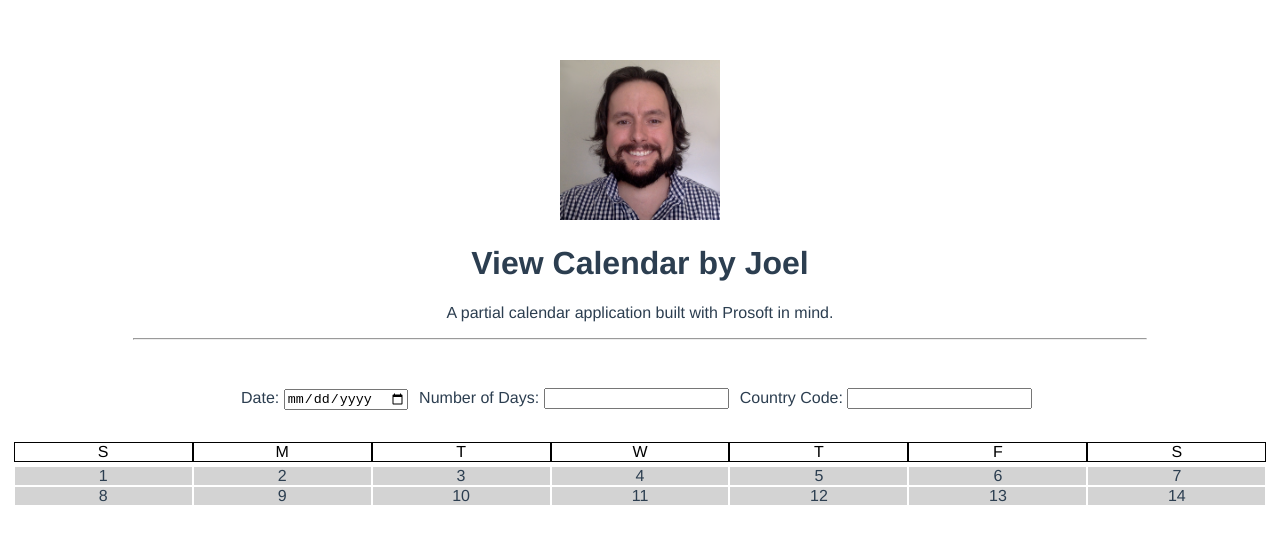
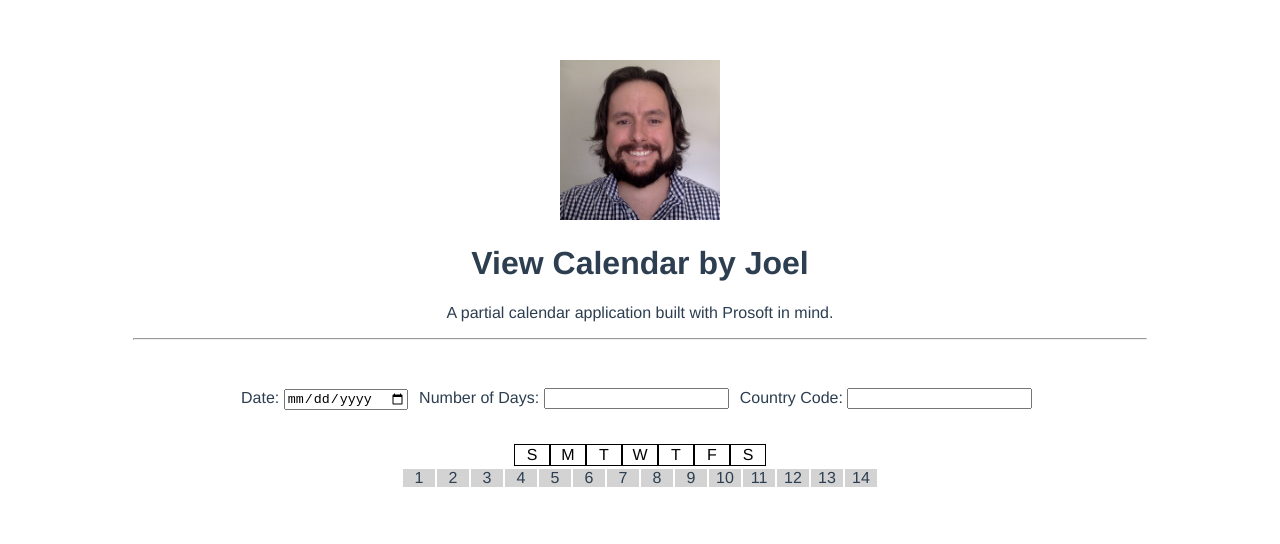
Before and after one commit to joelamajors/vue-calendar, a Vue app: page / in a window 1280 px wide. Shown: the top 544 px of the page. Built offline with nearby package versions, Linux system fonts and the light colour scheme.

Commit message:
went back to table. corrected css and abstracted elements of the table

```diff
--- a/src/App.vue
+++ b/src/App.vue
@@ -1,23 +1,20 @@
 <template>
   <div id="app">
-    <headerVue></headerVue>
-    <dateInput></dateInput>
-    <calendarHeader></calendarHeader>
-    <calendar></calendar>
+    <theHeading />
+    <dateInput />
+    <calendar />
   </div>
 </template>
 
 <script>
-import HeaderVue from './components/HeaderVue.vue'
-import CalendarHeader from './components/CalendarHeader.vue'
+import TheHeading from './components/TheHeading.vue'
+import DateInput from './components/DateInput.vue'
 import Calendar from './components/Calendar.vue'
-import DateInput from './components/DateInput.vue'
 
 export default {
   name: 'App',
   components: {
-    HeaderVue,
-    CalendarHeader,
+    TheHeading,
     Calendar,
     DateInput
   }
--- a/src/components/Calendar.vue
+++ b/src/components/Calendar.vue
@@ -1,66 +1,27 @@
 <template>
   <div id="day-nums" class="calendar">
-    <div class="dates-of-week">
-      <div
-        v-for="dateNum in dateNums"
-        :key="dateNum.id"
-        class="days inactive">
-          {{dateNum.dayOfMonth}}
-      </div>
-    </div>
+     <table class="calendar">
+       <calendarTableHeader />
+       <calendarTableRows />
+     </table>
   </div>
 </template>
 
 <script>
+import CalendarTableHeader from './CalendarTableHeader.vue'
+import CalendarTableRows from './CalendarTableRows.vue'
+
 export default {
-  name: 'day-nums',
-  data () {
-    return {
-      dateNums: [
-        { dayOfMonth: 1 },
-        { dayOfMonth: 2 },
-        { dayOfMonth: 3 },
-        { dayOfMonth: 4 },
-        { dayOfMonth: 5 },
-        { dayOfMonth: 6 },
-        { dayOfMonth: 7 },
-        { dayOfMonth: 8 },
-        { dayOfMonth: 9 },
-        { dayOfMonth: 10 },
-        { dayOfMonth: 11 },
-        { dayOfMonth: 12 },
-        { dayOfMonth: 13 },
-        { dayOfMonth: 14 }
-      ]
-    }
+  components: {
+    CalendarTableHeader,
+    CalendarTableRows
   }
 }
 </script>
 
 <style scoped>
   .calendar {
-    margin-top: .25em;
+    margin: 0 auto;
     text-align:center;
   }
-  .days {
-    display: inline-block;
-    border: 1px solid white;
-    min-width: 1em;
-    width: 14%;
-    text-align: center;
-    padding: 0;
-    margin: 0;
-  }
-  .inactive {
-    background-color: lightgrey;
-  }
-  .weekday {
-    background-color: yellowgreen;
-  }
-  .weekend {
-    background-color: yellow;
-  }
-  .dates-of-week {
-    text-align: center;
-  }
 </style>
--- a/src/components/CalendarHeader.vue
+++ b/src/components/CalendarTableHeader.vue
@@ -1,20 +1,20 @@
 <template>
-  <div id="date-name" class="calendar-header">
-    <div class="days-of-week">
-      <div
-        v-for="dateName in dateNames"
-        :key="dateName.id"
-        class="date-names"
+    <thead>
+      <tr>
+        <td
+          id="dateNames"
+          v-for="dateName in dateNames"
+          :key="dateName.id"
+          class="date-names-table"
         >
-        {{dateName.message}}
-      </div>
-    </div>
-  </div>
+          {{dateName.message}}
+        </td>
+      </tr>
+    </thead>
 </template>
 
 <script>
 export default {
-  name: 'date-names',
   data () {
     return {
       dateNames: [
@@ -32,15 +32,11 @@ export default {
 </script>
 
 <style scoped>
-  .date-names {
+  .date-names-table {
     display: inline-block;
     border: 1px solid black;
     color: black;
-    min-width: 1em;
-    width: 14%;
+    min-width: 2em;
     text-align: center;
   }
-  .days-of-week {
-   text-align: center;
-  }
 </style>
--- /dev/null
+++ b/src/components/CalendarTableRows.vue
@@ -0,0 +1,61 @@
+<template>
+  <tbody>
+    <tr>
+      <td
+        v-for="dateNum in dateNums"
+        :key="dateNum.id"
+        class="days inactive">
+          {{dateNum.dayOfMonth}}
+      </td>
+    </tr>
+  </tbody>
+</template>
+
+<script>
+export default {
+  name: 'day-nums',
+  data () {
+    return {
+      dateNums: [
+        { dayOfMonth: 1 },
+        { dayOfMonth: 2 },
+        { dayOfMonth: 3 },
+        { dayOfMonth: 4 },
+        { dayOfMonth: 5 },
+        { dayOfMonth: 6 },
+        { dayOfMonth: 7 },
+        { dayOfMonth: 8 },
+        { dayOfMonth: 9 },
+        { dayOfMonth: 10 },
+        { dayOfMonth: 11 },
+        { dayOfMonth: 12 },
+        { dayOfMonth: 13 },
+        { dayOfMonth: 14 }
+      ]
+    }
+  }
+}
+</script>
+
+<style scoped>
+  .days {
+    display: inline-block;
+    border: 1px solid white;
+    min-width: 2em;
+    text-align: center;
+    padding: 0;
+    margin: 0;
+  }
+  .inactive {
+    background-color: lightgrey;
+  }
+  .weekday {
+    background-color: yellowgreen;
+  }
+  .weekend {
+    background-color: yellow;
+  }
+  .dates-of-week {
+    text-align: center;
+  }
+</style>
--- a/src/components/HeaderVue.vue
+++ b/src/components/TheHeading.vue
@@ -1,6 +1,9 @@
 <template>
   <div>
-    <img class="headshot" src="../assets/headshot.png">
+    <img
+      class="headshot"
+      src="../assets/headshot.png"
+    >
     <h1>View Calendar by Joel</h1>
     <p>A partial calendar application built with Prosoft in mind.</p>
     <hr class="header-rule"/>
@@ -8,9 +11,7 @@
 </template>
 
 <script>
-export default {
-  name: 'HeaderVue'
-}
+export default {}
 </script>
 
 <style scoped>
```
Also changed, not shown: src/components/HelloWorld.vue (deleted, +0 -115 lines), src/components/calendar-head.js (deleted, +0 -29 lines), src/router/index.js (deleted, +0 -21 lines).
